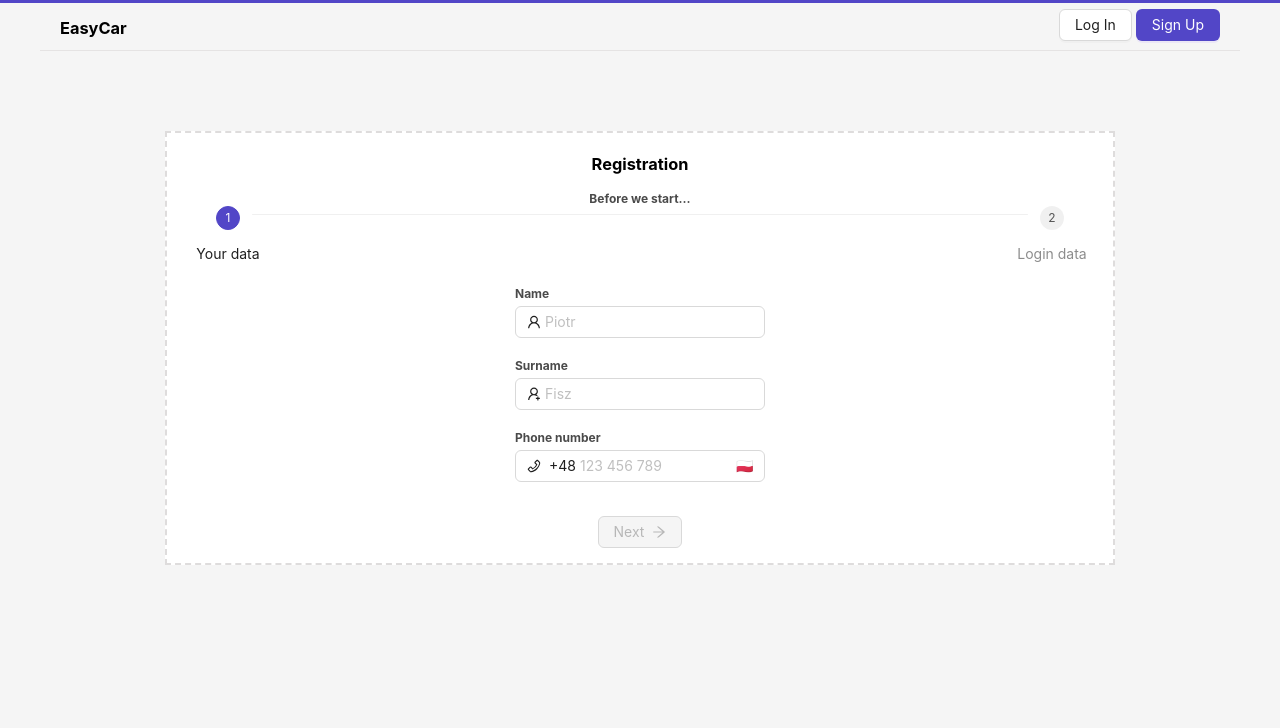
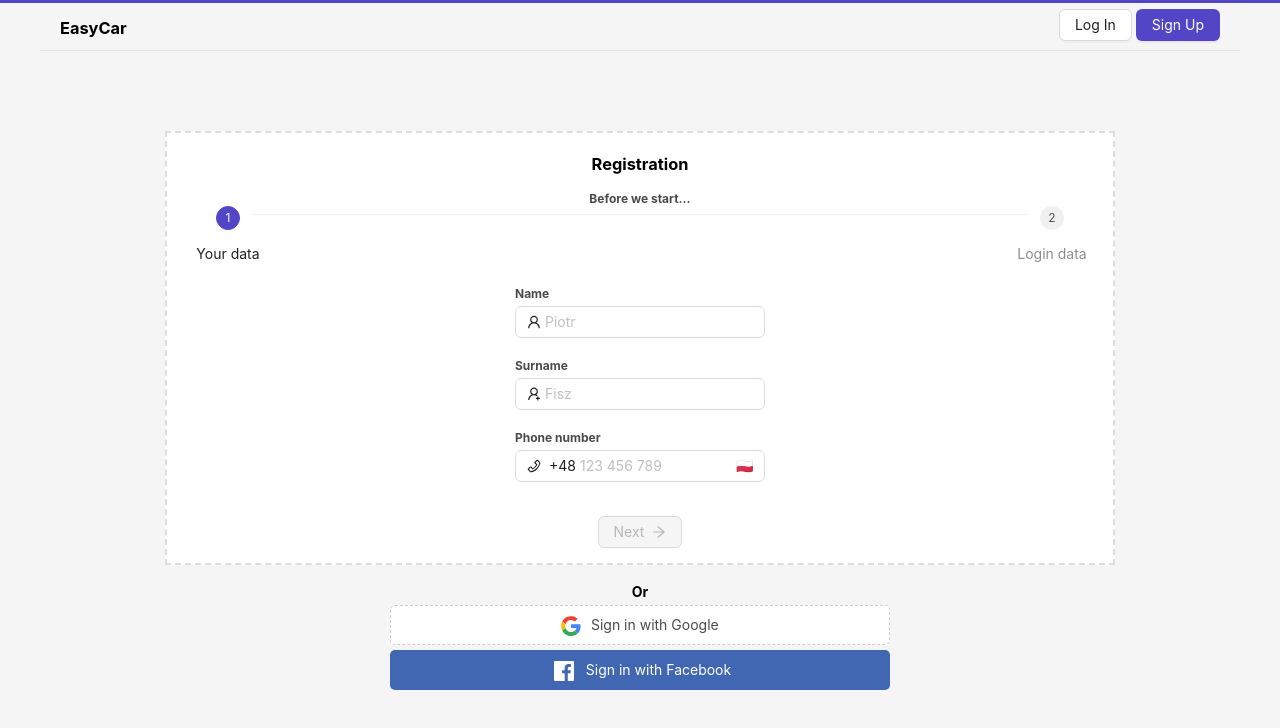
Before and after one commit to zhurasique/easycar-ui, a React (Create React App) app: page /signup in a window 1280 px wide. Shown: the top 728 px of the page. Built offline with nearby package versions, Linux system fonts and the light colour scheme.

Commit message:
Final signup page

```diff
--- a/src/pages/Signup/Signup.styled.ts
+++ b/src/pages/Signup/Signup.styled.ts
@@ -3,7 +3,7 @@ import styled from "styled-components";
 export const Layout = styled.div`
   text-align: center;
   max-width: 950px;
-  margin: 60px auto;
+  margin: 60px auto 10px auto;
   border: 2px dashed #dedcdc;
   padding: 5px 5px 15px;
   background-color: white;
@@ -63,3 +63,41 @@ export const Previous = styled.div`
     position: absolute;
     left: 40px;
 `;
+
+export const OAuth2Login = styled.div`
+  max-width: 500px;
+  margin: auto;
+  text-align: center;
+
+  div {
+    margin-bottom: 5px;
+  }
+
+  h4 {
+    margin-bottom: 5px;
+  }
+
+  svg {
+    padding-top: 10px;
+    max-width: 30px;
+    max-height: 30px;
+  }
+
+  p {
+    padding-left: 7px;
+    padding-top: 3px;
+    margin: 0;
+  }
+`;
+
+export const InputWithTip = styled.div`
+  padding: 0 !important;
+  position: relative;
+`;
+
+export const TipContainer = styled.div`
+  padding: 0 !important;
+  position: absolute;
+  top: 8px;
+  right: -24px;
+`;
--- a/src/pages/Signup/Signup.tsx
+++ b/src/pages/Signup/Signup.tsx
@@ -1,5 +1,16 @@
-import { Buttons, Layout, Step, SecondStep, Block, Previous, Form } from "./Signup.styled"
-import { Button, Input, Steps, theme } from "antd";
+import {
+    Buttons,
+    Layout,
+    Step,
+    SecondStep,
+    Block,
+    Previous,
+    Form,
+    OAuth2Login,
+    InputWithTip,
+    TipContainer
+} from "./Signup.styled"
+import {Button, Input, Steps, theme} from "antd";
 import {
     LockOutlined,
     UserOutlined,
@@ -10,14 +21,17 @@ import {
     CheckOutlined,
     InfoCircleOutlined,
     ArrowLeftOutlined,
-    CheckCircleTwoTone
+    CheckCircleTwoTone,
+    InfoCircleTwoTone
 } from "@ant-design/icons";
 import React, { useState } from "react";
 import axios from "axios";
-import { API_BASE_URL } from "../../constants";
+import {API_BASE_URL, FACEBOOK_AUTH_URL, GOOGLE_AUTH_URL} from "../../constants";
 import { redirect } from "react-router-dom";
 import { UserAuth } from "../../context/AuthContext";
-import { ErrorDiv } from "../../components/Login/Login.styled";
+import {ErrorDiv, OAuth2ItemFacebook, OAuth2ItemGoogle} from "../../components/Login/Login.styled";
+import { ReactComponent as GoogleLogo } from '../../assets/images/google-logo.svg';
+import { ReactComponent as FacebookLogo } from '../../assets/images/facebook-logo.svg';
 
 export const Signup = (props) => {
 
@@ -42,7 +56,7 @@ export const Signup = (props) => {
                         value={name}
                         onChange={(e) => changeName(e.target.value)}
                         prefix={<UserOutlined className="site-form-item-icon" />}
-                        suffix={isValidName() ? <CheckCircleTwoTone twoToneColor={token.colorPrimary}/> : <></>}
+                        suffix={isValidName() && (<CheckCircleTwoTone twoToneColor={token.colorPrimary} />)}
                         autoComplete={"name"}
                         placeholder={"Piotr"}
                     />
@@ -53,7 +67,7 @@ export const Signup = (props) => {
                         value={surname}
                         onChange={(e) => changeSurname(e.target.value)}
                         prefix={<UserAddOutlined className="site-form-item-icon" />}
-                        suffix={isValidSurname() ? <CheckCircleTwoTone twoToneColor={token.colorPrimary}/> : <></>}
+                        suffix={isValidSurname() && (<CheckCircleTwoTone twoToneColor={token.colorPrimary} />)}
                         autoComplete={"surname"}
                         placeholder={"Fisz"}
                     />
@@ -64,7 +78,7 @@ export const Signup = (props) => {
                         value={phoneNumber}
                         onChange={(e) => changePhoneNumber(e.target.value)}
                         prefix={<><PhoneOutlined className="site-form-item-icon" /><span>+48</span></>}
-                        suffix={isValidPhoneNumber() ? <CheckCircleTwoTone twoToneColor={token.colorPrimary}/> : <>🇵🇱</>}
+                        suffix={isValidPhoneNumber() ? <CheckCircleTwoTone twoToneColor={token.colorPrimary} /> : <>🇵🇱</>}
                         autoComplete={"phone"}
                         placeholder={"123 456 789"}
                     />
@@ -87,13 +101,14 @@ export const Signup = (props) => {
                             value={email}
                             onChange={(e) => setEmail(e.target.value)}
                             prefix={<MailOutlined className="site-form-item-icon" />}
-                            suffix={isValidEmail() ? <CheckCircleTwoTone twoToneColor={token.colorPrimary}/> : <></>}
+                            suffix={isValidEmail() && (<CheckCircleTwoTone twoToneColor={token.colorPrimary} />)}
                             autoComplete={"email"}
                             placeholder={"piotr.fisz@gmail.com"}
                         />
                     </div>
                     <div>
                         <p>Password</p>
+                        <InputWithTip>
                             <Input.Password
                                 value={password}
                                 onChange={(e) => setPassword(e.target.value)}
@@ -101,6 +116,13 @@ export const Signup = (props) => {
                                 autoComplete={"current-password"}
                                 placeholder={"✖✖✖✖✖✖"}
                             />
+                            <TipContainer>
+                                <InfoCircleTwoTone
+                                    twoToneColor={token.colorPrimary}
+                                    title={"Password should be at least 6 characters long."}
+                                />
+                            </TipContainer>
+                        </InputWithTip>
                     </div>
                 </SecondStep>
             </Form>
@@ -225,6 +247,7 @@ export const Signup = (props) => {
     }
 
     return (
+        <>
             <Layout>
                 <h3>Registration</h3>
                 <p>Before we start...</p>
@@ -272,6 +295,32 @@ export const Signup = (props) => {
                     )}
                 </Buttons>
             </Layout>
+            {current === 0 && (
+                <OAuth2Login>
+                    <h4>Or</h4>
+                    <a href={GOOGLE_AUTH_URL}>
+                        <OAuth2ItemGoogle>
+                            <div>
+                                <GoogleLogo />
+                            </div>
+                            <div>
+                                <p>Sign in with Google</p>
+                            </div>
+                        </OAuth2ItemGoogle>
+                    </a>
+                    <a href={FACEBOOK_AUTH_URL}>
+                        <OAuth2ItemFacebook>
+                            <div>
+                                <FacebookLogo />
+                            </div>
+                            <div>
+                                <p>Sign in with Facebook</p>
+                            </div>
+                        </OAuth2ItemFacebook>
+                    </a>
+                </OAuth2Login>
+            )}
+        </>
     )
 }
 
```
Lines whose indentation alone changed are shown as unchanged.
